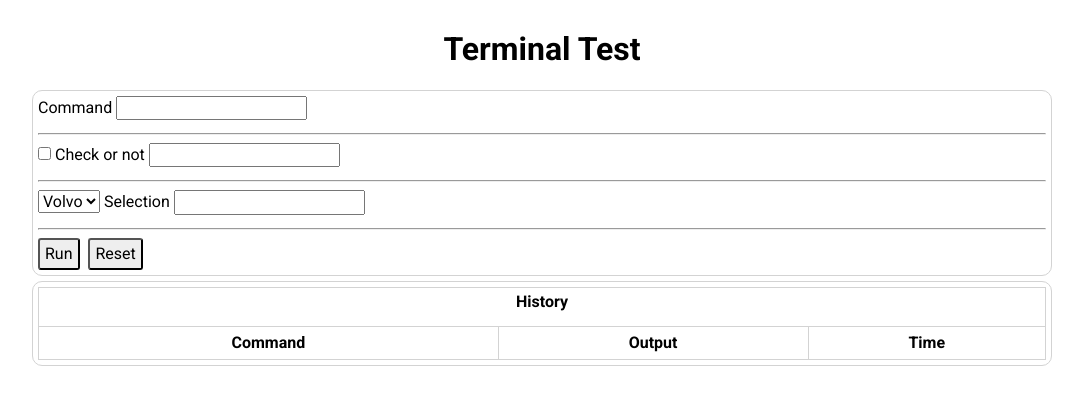
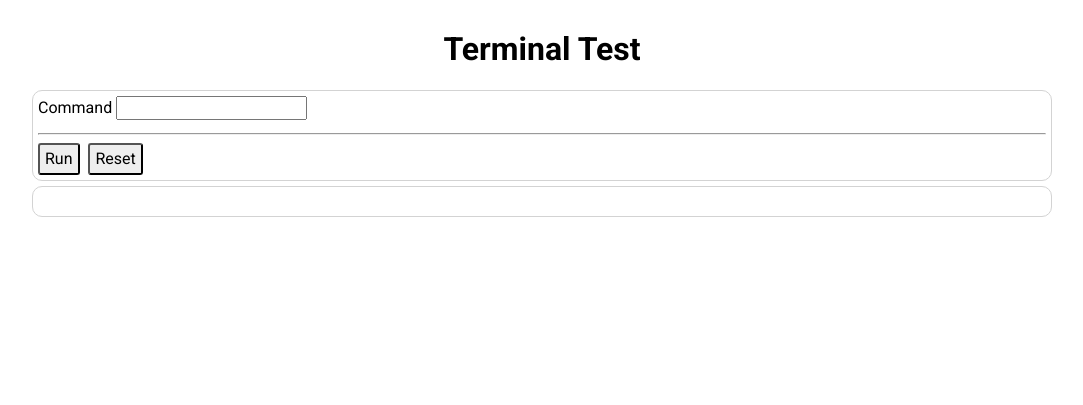
Before and after one commit to eugene87222/NCTU-sqlmap-GUI-project, a Python web app: template templates/home.html in a window 1280 px wide. Shown: the top 405 px of the page, without its empty margins (98-1181 px from the left). Run offline with Jinja, Linux system fonts and the light colour scheme; the template is opened without the code that fills it, so the values that code supplies are empty.

Commit message:
Add files via upload

```diff
--- a/static/js/home.js
+++ b/static/js/home.js
@@ -1,13 +1,10 @@
-// Create the namespace instance
 let ns = {};
 
-// Create the model instance
 ns.model = (function() {
     "use strict";
 
     let $event_pump = $("body");
 
-    // Return the API
     return {
         "read": function() {
             let ajax_options = {
@@ -46,44 +43,18 @@ ns.model = (function() {
     };
 }());
 
-// Create the view instance
 ns.view = (function() {
     "use strict";
 
     let $command = $("#command"),
-        $check = $("#check"),
-        $check_status = $("#check_status"),
-        $selection = $("#selection"),
-        $selection_status = $("#selection_status");
+        $result = $("#result");
 
-    // return the API
     return {
         reset: function() {
             $command.val("").focus();
-            if($check.is(":checked")) {
-                $check_status.val('checked');
-            }
-            else {
-                $check_status.val('not checked');
-            }
-            $selection_status.val($selection.val());
         },
-        update_editor: function(command) {
-            $command.val(command).focus();
-        },
-        build_table: function(history) {
-            let rows = ""
-
-            // clear the table
-            $(".history table > tbody").empty();
-
-            // did we get a command array?
-            if(history) {
-                for(let i = 0, l = history.length; i < l; i++) {
-                    rows += `<tr><td class="cmd">${history[i].command}</td><td class="output">${history[i].output}</td><td>${history[i].timestamp}</td></tr>`;
-                }
-                $("table > tbody").append(rows);
-            }
+        show_result: function(result) {
+            $result.html(result[0].output);
         },
         error: function(error_msg) {
             $(".error")
@@ -96,7 +67,6 @@ ns.view = (function() {
     };
 }());
 
-// Create the controller
 ns.controller = (function(m, v) {
     "use strict";
 
@@ -105,22 +75,17 @@ ns.controller = (function(m, v) {
         $event_pump = $("body"),
         $command = $("#command");
 
-    // Get the data from the model after the controller is done initializing
-    setTimeout(function() {
-        model.read();
-    }, 100)
+    setInterval(function(){ model.read(); }, 100);
 
-    // Validate input
     function validate(command) {
         return command !== "";
     }
 
-    // Create our event handlers
     $("#run").click(function(e) {
         let command = $command.val();
         e.preventDefault();
         if (validate(command)) {
-            model.run(command)
+            model.run(command);
         } else {
             alert("Empty command");
         }
@@ -128,26 +93,13 @@ ns.controller = (function(m, v) {
 
     $("#reset").click(function() {
         view.reset();
-    })
-
-    $("table > tbody").on("dblclick", "tr", function(e) {
-        let $target = $(e.target),
-            command;
-        command = $target
-            .parent()
-            .find("td.cmd")
-            .text();
-        view.update_editor(command);
     });
 
-    // Handle the model events
     $event_pump.on("model_read_success", function(e, data) {
-        view.build_table(data);
-        view.reset();
+        view.show_result(data);
     });
 
     $event_pump.on("model_run_success", function(e, data) {
-        model.read();
     });
 
     $event_pump.on("model_error", function(e, xhr, textStatus, errorThrown) {
--- a/templates/home.html
+++ b/templates/home.html
@@ -19,41 +19,11 @@
                 <input id="command" type="text" />
             </label>
             <br/><hr>
-            <label for="check">
-                <input id="check" type="checkbox" value="12345"/>
-            </label>
-            <label for="check_status">Check or not
-                <input id="check_status" type="text" />
-            </label>
-            <br/><hr>
-            <label for="selection">
-                <select id="selection">
-                    <option value="volvo">Volvo</option>
-                    <option value="saab">Saab</option>
-                    <option value="fiat">Fiat</option>
-                    <option value="audi">Audi</option>
-                </select>
-            </label>
-            <label for="selection_status">Selection
-                <input id="selection_status" type="text" />
-            </label>
-            <br/><hr>
             <button id="run">Run</button>
             <button id="reset">Reset</button>
         </div>
         <div class="history">
-            <table>
-                <caption>History</caption>
-                <thead>
-                    <tr>
-                        <th>Command</th>
-                        <th>Output</th>
-                        <th>Time</th>
-                    </tr>
-                </thead>
-                <tbody>
-                </tbody>
-            </table>
+            <label id="result"></label>
         </div>
         <div class="error">
         </div>
```
Also changed, not shown: command.py (+18 -13 lines), swagger.yml (+0 -10 lines), server.py (line endings or trailing spaces).
